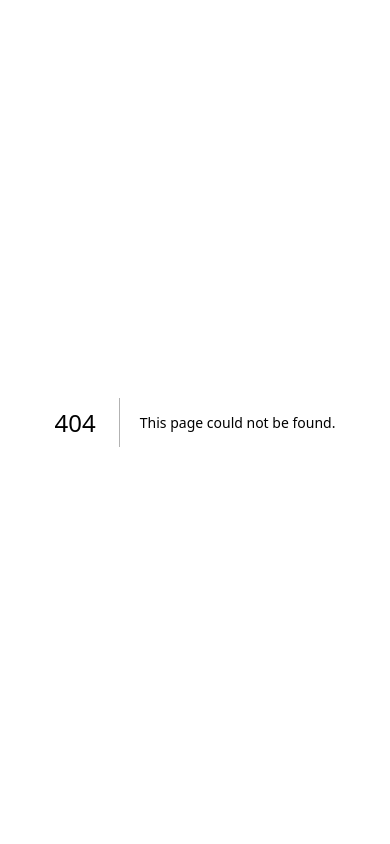
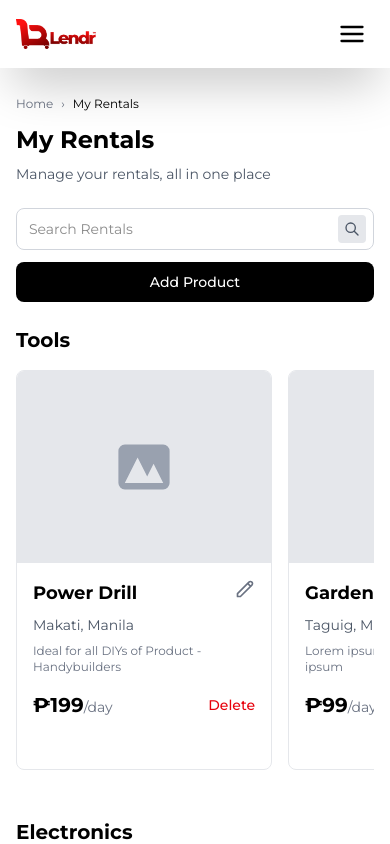
Before and after one commit to gabiuz/Lendr, a Next.js app in the folder client/: page /browse-rentals in a window 390 px wide. Before the commit this address had no page. Shown: the top 844 px of the page. Built offline with nearby package versions, Linux system fonts and the light colour scheme.

Commit message:
added browse-rentals page and made footer responsive

```diff
--- /dev/null
+++ b/client/app/browse-rentals/page.jsx
@@ -0,0 +1,162 @@
+"use client";
+import Link from "next/link";
+import Navbar from "../components/Navbar";
+import Footer from "../components/Footer";
+
+const ProductCard = ({ product }) => (
+  <div className="bg-white border border-gray-200 rounded-lg overflow-hidden hover:shadow-lg transition-shadow w-full h-full">
+    <div className="bg-gray-200 h-48 flex items-center justify-center">
+      <svg className="w-16 h-16 text-gray-400" fill="currentColor" viewBox="0 0 20 20">
+        <path fillRule="evenodd" d="M4 3a2 2 0 00-2 2v10a2 2 0 002 2h12a2 2 0 002-2V5a2 2 0 00-2-2H4zm12 12H4l4-8 3 6 2-4 3 6z" clipRule="evenodd" />
+      </svg>
+    </div>
+    <div className="p-4">
+      <div className="flex items-start justify-between mb-2">
+        <h3 className="font-bold text-lg text-black">{product.name}</h3>
+        <button className="text-gray-500 hover:text-gray-700">
+          <svg className="w-5 h-5" fill="none" stroke="currentColor" viewBox="0 0 24 24">
+            <path strokeLinecap="round" strokeLinejoin="round" strokeWidth={2} d="M15.232 5.232l3.536 3.536m-2.036-5.036a2.5 2.5 0 113.536 3.536L6.5 21.036H3v-3.572L16.732 3.732z" />
+          </svg>
+        </button>
+      </div>
+      <p className="text-sm text-gray-600 mb-2">{product.location}</p>
+      <p className="text-xs text-gray-500 mb-4 line-clamp-2">{product.description}</p>
+      <div className="flex items-center justify-between">
+        <div>
+          <span className="text-xl font-bold text-black">{product.price}</span>
+          <span className="text-sm text-gray-500">{product.priceUnit}</span>
+        </div>
+        <button className="text-red-600 font-medium text-sm hover:text-red-700">
+          {product.status}
+        </button>
+      </div>
+    </div>
+  </div>
+);
+
+const AddProductCard = () => (
+  <div className="bg-white border-2 border-dashed border-gray-300 rounded-lg h-full min-h-[400px] flex items-center justify-center hover:border-gray-400 transition-colors cursor-pointer">
+    <div className="text-center">
+      <div className="w-16 h-16 mx-auto mb-4 rounded-full bg-gray-100 flex items-center justify-center">
+        <svg className="w-8 h-8 text-gray-400" fill="none" stroke="currentColor" viewBox="0 0 24 24">
+          <path strokeLinecap="round" strokeLinejoin="round" strokeWidth={2} d="M12 4v16m8-8H4" />
+        </svg>
+      </div>
+    </div>
+  </div>
+);
+
+export default function BrowseRentals() {
+  const toolsProducts = [
+    { id: 1, name: "Power Drill", location: "Makati, Manila", description: "Ideal for all DIYs of Product - Handybuilders", price: "₱199", priceUnit: "/day", status: "Delete" },
+    { id: 2, name: "Garden Rake", location: "Taguig, Manila", description: "Lorem ipsum dolor sit - Lorem ipsum", price: "₱99", priceUnit: "/day", status: "Delete" },
+    { id: 3, name: "Screwdriver Set", location: "Makati, Manila", description: "Ideal for all DIYs of Product - Handybuilders", price: "₱67", priceUnit: "/day", status: "Delete" },
+    { id: 4, name: "Paint Brush Set", location: "Taguig, Manila", description: "Lorem ipsum dolor sit - Lorem ipsum", price: "₱50", priceUnit: "/day", status: "Delete" },
+  ];
+
+  const electronicsProducts = [
+    { id: 5, name: "Nikon D3500", location: "Makati, Manila", description: "Ideal for all DIYs of Product - Handybuilders", price: "₱99", priceUnit: "/day", status: "Delete" },
+    { id: 6, name: "Nikon D5600", location: "Taguig, Manila", description: "Lorem ipsum dolor sit - Lorem ipsum", price: "₱99", priceUnit: "/day", status: "Delete" },
+    { id: 7, name: "Nikon D3500", location: "Makati, Manila", description: "Ideal for all DIYs of Product - Handybuilders", price: "₱99", priceUnit: "/day", status: "Delete" },
+  ];
+
+  const vehiclesProducts = [
+    { id: 8, name: "Toyota Vios", location: "Makati, Manila", description: "Ideal for all DIYs of Product - Handybuilders", price: "₱3,000", priceUnit: "/day", status: "Delete" },
+  ];
+
+  return (
+    <div className="min-h-screen bg-white">
+      <Navbar
+        links={[
+          { href: "/", label: "Home" },
+          { href: "/browse-rentals", label: "Browse Rentals" },
+          { href: "/bookings", label: "Bookings" },
+          { href: "/payments", label: "Payments" },
+        ]}
+        showOwnerButton={false}
+        profileInCircle={true}
+      />
+
+      <div className="max-w-7xl mx-auto px-4 md:px-6 lg:px-8 py-6 md:py-8 pt-24 md:pt-32 lg:pt-40">
+        {/* Breadcrumb */}
+        <div className="flex items-center gap-2 text-xs md:text-sm text-gray-500 mb-3 md:mb-4">
+          <Link href="/" className="hover:text-gray-700">Home</Link>
+          <span>›</span>
+          <span className="text-black">My Rentals</span>
+        </div>
+
+        {/* Header */}
+        <div className="mb-6 md:mb-8">
+          <h1 className="text-2xl md:text-3xl lg:text-4xl font-bold text-black mb-2">My Rentals</h1>
+          <p className="text-sm md:text-base text-gray-600">Manage your rentals, all in one place</p>
+        </div>
+
+        {/* Search and Add Product */}
+        <div className="flex flex-col md:flex-row gap-3 md:gap-4 mb-6 md:mb-8">
+          <div className="flex-1 relative">
+            <input
+              type="text"
+              placeholder="Search Rentals"
+              className="w-full px-3 md:px-4 py-2.5 md:py-3 text-sm md:text-base border border-gray-300 rounded-lg focus:outline-none focus:ring-2 focus:ring-red-500"
+            />
+            <button className="absolute right-2 md:right-3 top-1/2 -translate-y-1/2 bg-gray-200 p-1.5 md:p-2 rounded">
+              <svg className="w-4 h-4 md:w-5 md:h-5 text-gray-600" fill="none" stroke="currentColor" viewBox="0 0 24 24">
+                <path strokeLinecap="round" strokeLinejoin="round" strokeWidth={2} d="M21 21l-6-6m2-5a7 7 0 11-14 0 7 7 0 0114 0z" />
+              </svg>
+            </button>
+          </div>
+          <button className="bg-black text-white px-4 md:px-6 py-2.5 md:py-3 rounded-lg text-sm md:text-base font-medium hover:bg-gray-800 transition-colors whitespace-nowrap">
+            Add Product
+          </button>
+        </div>
+
+        {/* Tools Section */}
+        <div className="mb-8 md:mb-10 lg:mb-12">
+          <h2 className="text-xl md:text-2xl font-bold text-black mb-4 md:mb-6">Tools</h2>
+          <div className="flex gap-4 md:gap-5 lg:gap-6 overflow-x-auto pb-4 scrollbar-thin scrollbar-thumb-gray-300 scrollbar-track-gray-100">
+            {toolsProducts.map((product) => (
+              <div key={product.id} className="shrink-0 w-64 md:w-72 lg:w-80">
+                <ProductCard product={product} />
+              </div>
+            ))}
+            <div className="shrink-0 w-64 md:w-72 lg:w-80">
+              <AddProductCard />
+            </div>
+          </div>
+        </div>
+
+        {/* Electronics Section */}
+        <div className="mb-8 md:mb-10 lg:mb-12">
+          <h2 className="text-xl md:text-2xl font-bold text-black mb-4 md:mb-6">Electronics</h2>
+          <div className="flex gap-4 md:gap-5 lg:gap-6 overflow-x-auto pb-4 scrollbar-thin scrollbar-thumb-gray-300 scrollbar-track-gray-100">
+            {electronicsProducts.map((product) => (
+              <div key={product.id} className="shrink-0 w-64 md:w-72 lg:w-80">
+                <ProductCard product={product} />
+              </div>
+            ))}
+            <div className="shrink-0 w-64 md:w-72 lg:w-80">
+              <AddProductCard />
+            </div>
+          </div>
+        </div>
+
+        {/* Vehicles Section */}
+        <div className="mb-8 md:mb-10 lg:mb-12">
+          <h2 className="text-xl md:text-2xl font-bold text-black mb-4 md:mb-6">Vehicles</h2>
+          <div className="flex gap-4 md:gap-5 lg:gap-6 overflow-x-auto pb-4 scrollbar-thin scrollbar-thumb-gray-300 scrollbar-track-gray-100">
+            {vehiclesProducts.map((product) => (
+              <div key={product.id} className="shrink-0 w-64 md:w-72 lg:w-80">
+                <ProductCard product={product} />
+              </div>
+            ))}
+            <div className="shrink-0 w-64 md:w-72 lg:w-80">
+              <AddProductCard />
+            </div>
+          </div>
+        </div>
+      </div>
+
+      <Footer />
+    </div>
+  );
+}
```
Also changed, not shown: client/app/components/Footer.jsx (+29 -30 lines).
